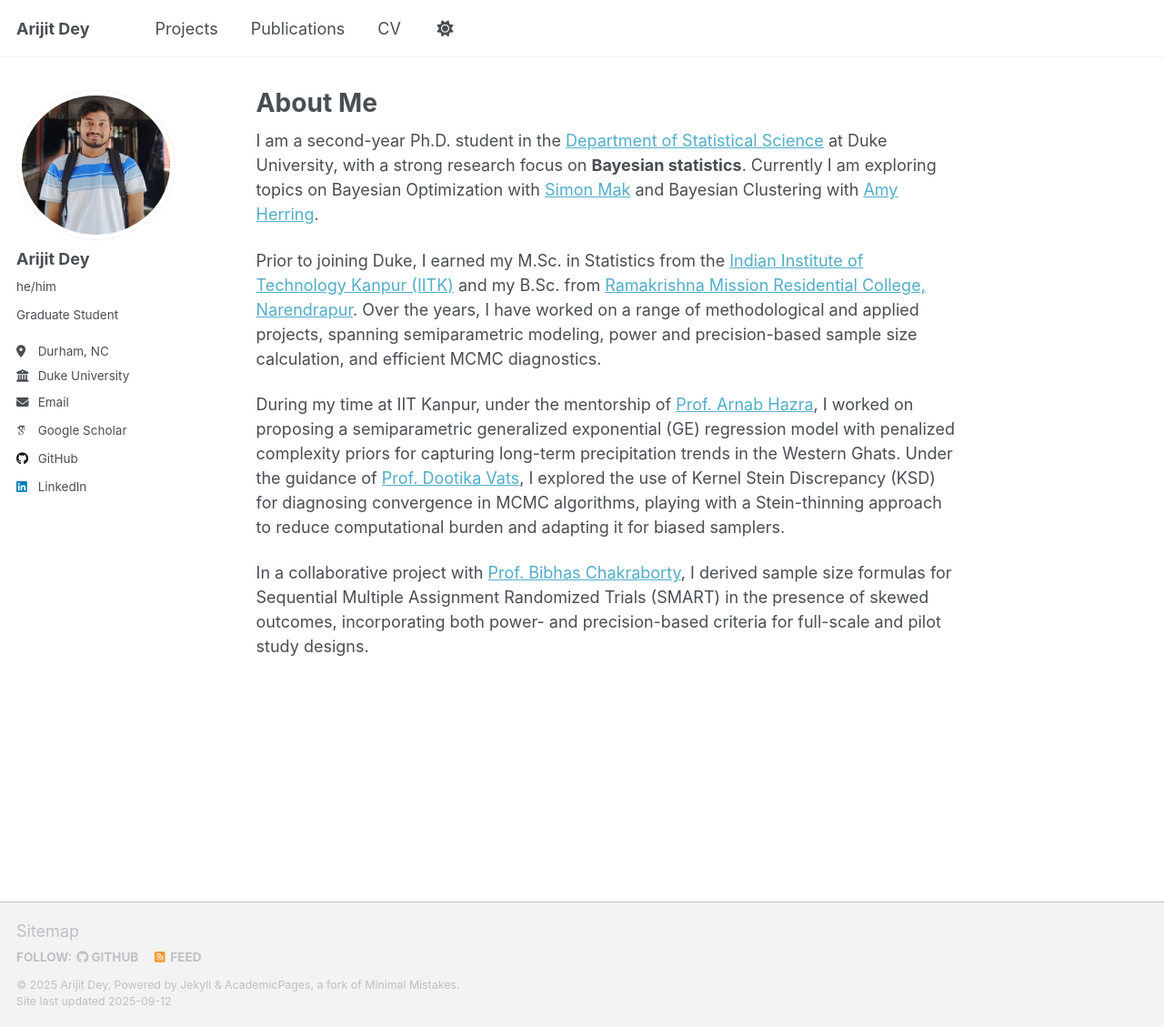
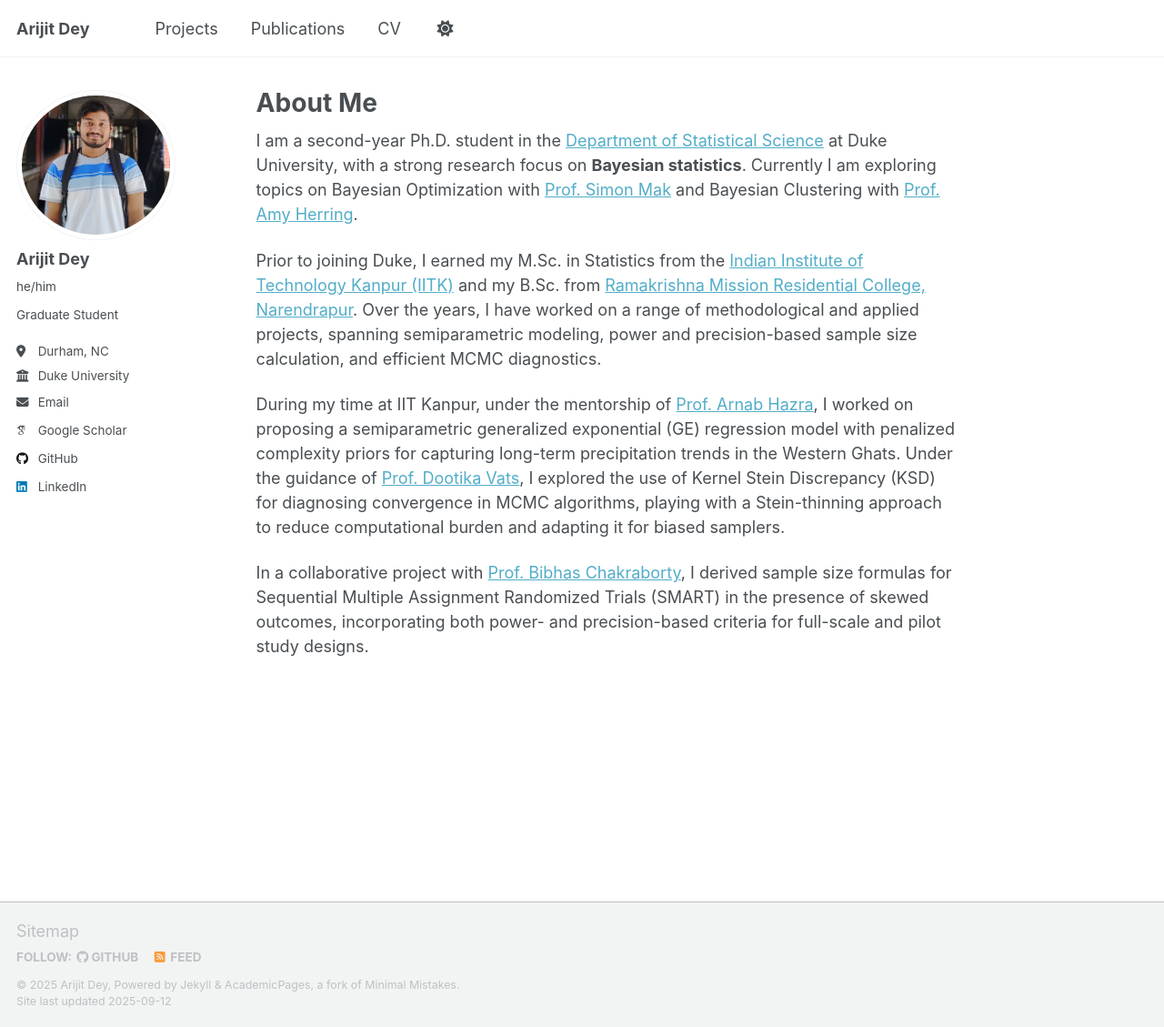
Before and after one commit to arijitdey22/arijitdey22.github.io, a Jekyll site: the page built from _pages/about.md, in a window 1280 px wide and 1129 px high. Shown: the whole window at 91% size. Built offline with Jekyll 4.4.1, drawn with Linux system fonts in a browser that asks for light colours; some web fonts are replaced; a script that is not in the unit is left out.

Commit message:
Update about.md

```diff
--- a/_pages/about.md
+++ b/_pages/about.md
@@ -10,7 +10,7 @@ redirect_from:
 <p>
   I am a second-year Ph.D. student in the
   <a href="https://stat.duke.edu" target="_blank">Department of Statistical Science</a> at Duke University, with a strong research focus on
-  <strong>Bayesian statistics</strong>. Currently I am exploring topics on Bayesian Optimization with <a href = "https://sites.google.com/view/simonmak/home">Simon Mak</a> and Bayesian Clustering with <a href="https://scholars.duke.edu/person/Amy.Herring">Amy Herring</a>.
+  <strong>Bayesian statistics</strong>. Currently I am exploring topics on Bayesian Optimization with <a href = "https://sites.google.com/view/simonmak/home">Prof. Simon Mak</a> and Bayesian Clustering with <a href="https://scholars.duke.edu/person/Amy.Herring">Prof. Amy Herring</a>.
 </p>
 
 <p>
```
